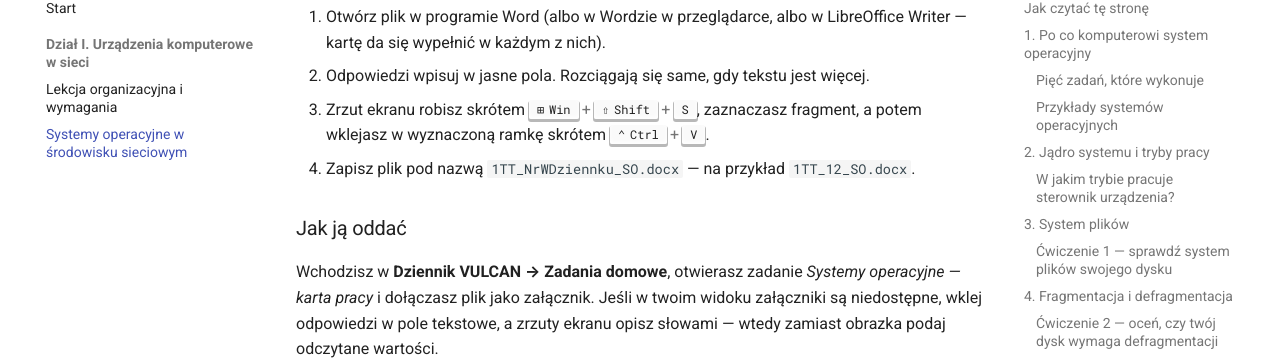
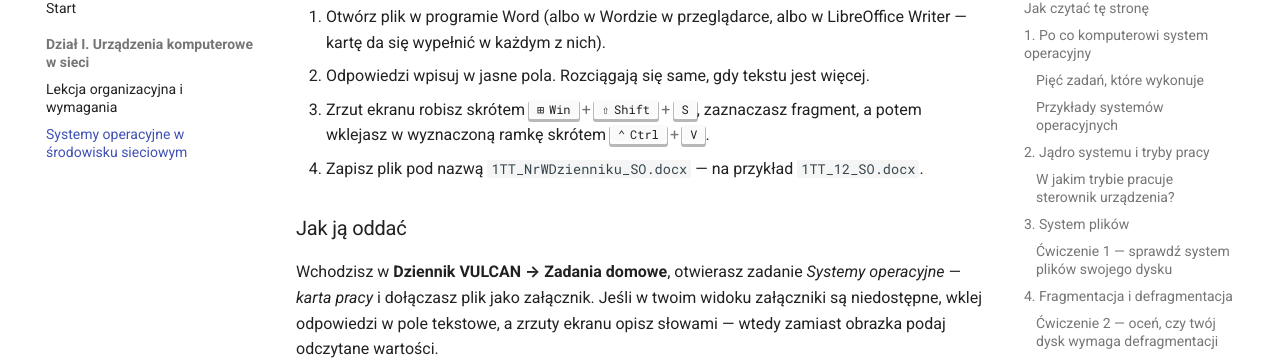
Before and after one commit to JosiMate/inf-1, an MkDocs documentation site: the page built from docs/dzial-1/systemy-operacyjne.md, in a window 1280 px wide and 900 px high, scrolled down 11714 px. Shown: the part 100-460 px from the top of the window. Built offline with MkDocs 1.6.1 and Material for MkDocs 9.7.7, drawn with Linux system fonts in a browser that asks for light colours; comment, search, counter and statistics services are not loaded.

Commit message:
Popraw literowke w konwencji nazw: NrWDzienniku

```diff
--- a/docs/dzial-1/systemy-operacyjne.md
+++ b/docs/dzial-1/systemy-operacyjne.md
@@ -506,7 +506,7 @@ ocenę wyższą.
 2. Odpowiedzi wpisuj w jasne pola. Rozciągają się same, gdy tekstu jest więcej.
 3. Zrzut ekranu robisz skrótem ++win+shift+s++, zaznaczasz fragment, a potem
    wklejasz w wyznaczoną ramkę skrótem ++ctrl+v++.
-4. Zapisz plik pod nazwą `1TT_NrWDziennku_SO.docx` — na przykład
+4. Zapisz plik pod nazwą `1TT_NrWDzienniku_SO.docx` — na przykład
    `1TT_12_SO.docx`.
 
 ### Jak ją oddać
```
Also changed, not shown: 1 other file.
